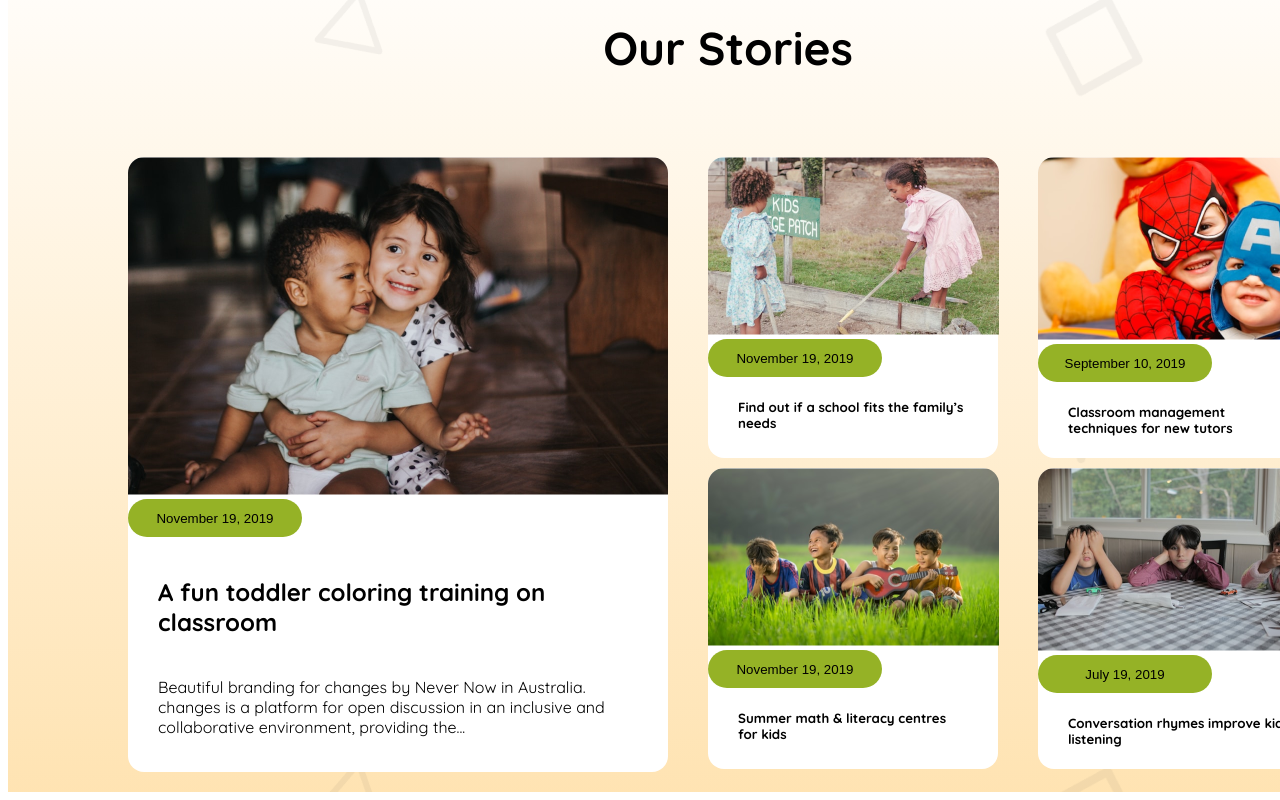
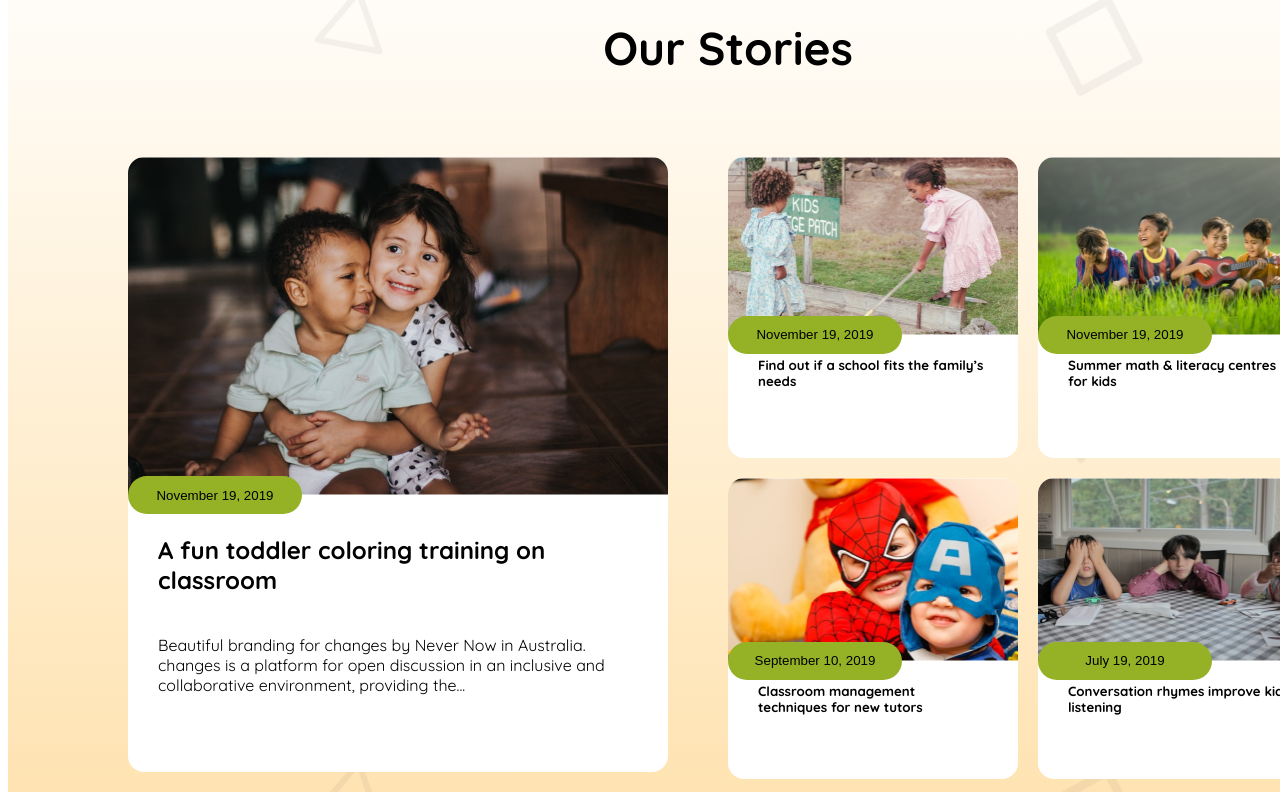
Before and after one commit to RsRiad/Kids-School, a plain HTML site: page index.html in a window 1280 px wide. Shown: the part 1683-2483 px from the top of the page. Drawn offline with Linux system fonts and the light colour scheme.

Commit message:
stories1

```diff
--- a/index.html
+++ b/index.html
@@ -86,8 +86,10 @@
             <h1 class="sc-title">Our Stories</h1>
 
             <div class="stories flex">
-                <div class="boxx" id="box-1">
+                <!-- left -->
+                <div class="" id="box-1">
                     <img class="s-img" src="./assets/story-1.png" alt="">
+                    <div class="s1">
                         <button class="btn-mid">November 19, 2019</button>
                     <h5 class="s-title1">A fun toddler coloring training on
                         classroom</h5>
@@ -95,38 +97,46 @@
                         changes is a platform for open discussion in an inclusive and
                         collaborative environment, providing the...</p>
                     </div>
-                <div class="s-div">
+                </div>
+                <!-- right -->
+                 <div class="right">
                     <div class="box" id="box-2">
                         <img class="s-img" src="./assets/story-2.png" alt="">
+                        <div class="s1">
                             <button class="btn-mid">November 19, 2019</button>
                             <h5 class="s-title">Find out if a school fits the
                             family’s needs</h5>
-
+                        </div>
                     </div>
                     <div class="box" id="box-3">
                         <img class="s-img" src="./assets/story-3.png" alt="">
+                        <div class="s1">
                             <button class="btn-mid">November 19, 2019</button>
                             <h5 class="s-title">Summer math & literacy
                             centres for kids</h5>
-
                     </div>
                     </div>
-                <div class="s-div">
                     <div class="box" id="box-4">
                         <img class="s-img" src="./assets/story-4.png" alt="">
+                        <div class="s1">
                             <button class="btn-mid">September 10, 2019</button>
                             <h5 class="s-title">Classroom management
                             techniques for new tutors</h5>
+                        </div>
 
                     </div>
                     <div class="box" id="box-5">
                         <img class="s-img" src="./assets/story-5.png" alt="">
+                        <div class="s1">
                             <button class="btn-mid">July 19, 2019</button>
                             <h5 class="s-title">Conversation rhymes
                             improve kids listening</h5>
+                        </div>
 
                     </div>
                 </div>
+
+
             </div>
         </section>
 
--- a/style/style.css
+++ b/style/style.css
@@ -184,6 +184,7 @@ text-decoration: none;
 
 /* Stories */
 .story-content{
+    position: relative;
     width: 1440px;
     height: auto;
     /* background-image: url(../assets/bg.png); */
@@ -193,7 +194,7 @@ text-decoration: none;
 }
 .stories{
 
-    flex: 1;
+    position: relative;
     width: 1200px;
     height: 575px;
     margin: 0 auto;
@@ -204,21 +205,40 @@ text-decoration: none;
     width: 540px;
     height: 615px;
     border-radius: 16px;
-background: rgb(255, 255, 255);
+    background: rgb(255, 255, 255);
+    display: flex;
+    flex-direction: column;
+    position: relative;
+    margin: 0;
+    padding: 0;
+}
+.s1{
+    position: relative;
+    flex-grow: 1;
 }
 .box{
     width: 290px;
     height: 301px;
-    background-color: antiquewhite;
+    /* background-color: antiquewhite; */
     border-radius: 16px;
     background: rgb(255, 255, 255);
     margin-bottom: 10px;
+    border-radius: 16px;
+    /* background: rgb(255, 255, 255); */
+    display: flex;
+    flex-direction: column;
+    position: relative;
+    margin: 0;
+    padding: 0;
 }
 .s-img{
     border-top-left-radius: 16px;
     border-top-right-radius: 16px;
 }
 .btn-mid{
+    position: absolute;
+    transform: translateY(-50%);
+    top: 0;
     border-radius: 47.93px;
     background: rgb(149, 178, 38);
     border: none;
@@ -229,8 +249,11 @@ background: rgb(255, 255, 255);
 .s-title{
     padding: 0px 30px;
 }
-.s-div{
-
+.right{
+    display: grid;
+    grid-template-columns: repeat(2,1fr);
+    justify-content: center;
+    gap: 20px;
 }
 .s-info{
     padding-left: 30px;
@@ -249,7 +272,7 @@ margin-left: 30px;
 
 
 /* media query */
-@media screen and (max-width:425px){
+@media only screen and (max-width:390px){
 
     .nav-bar,.banner-content,.nav-links{
         flex-direction: column;
@@ -317,5 +340,8 @@ margin-left: 30px;
     .arrow{
         display: none;
     }
+    #box-1{
+        display: none;
+    }
 
 }
```
Lines whose indentation alone changed are shown as unchanged.
